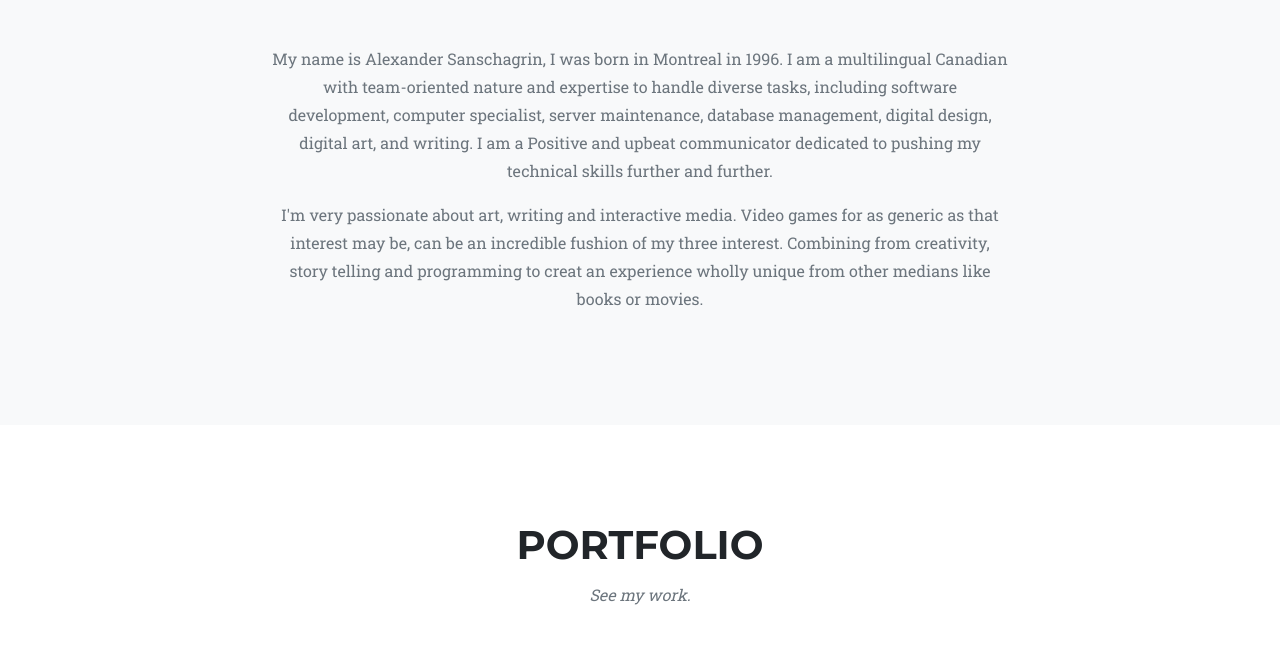
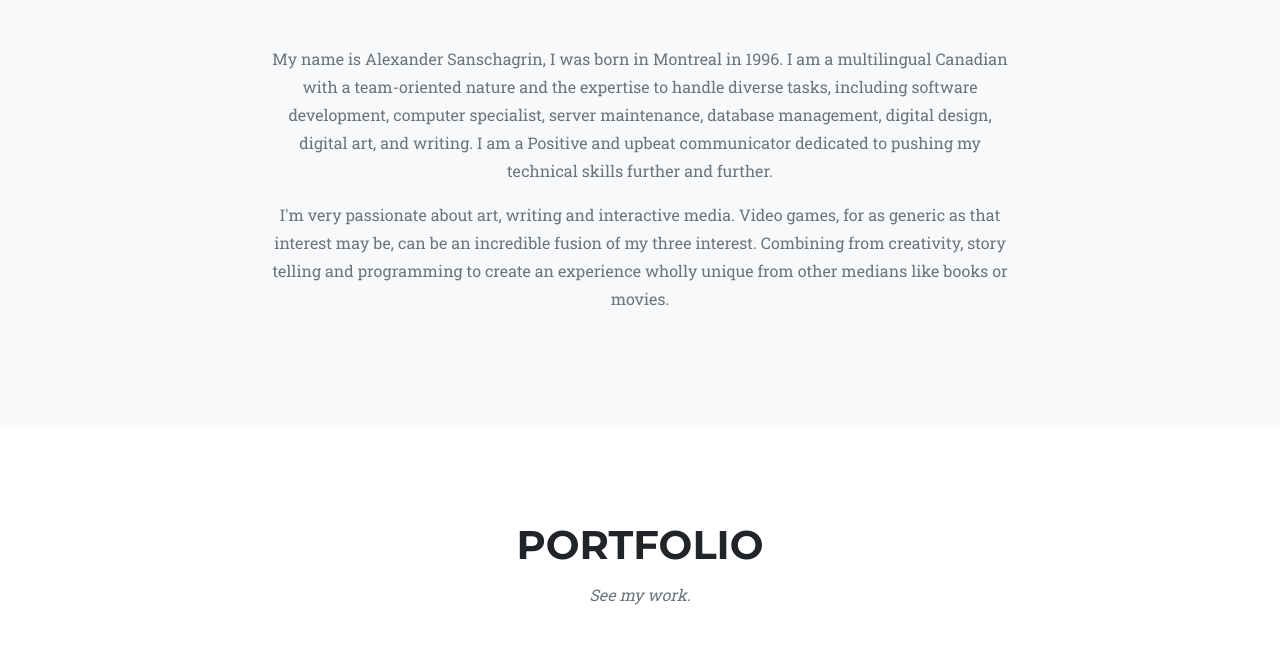
Before and after one commit to AlexanderSanschagrin/alexandersanschagrin.com, a plain HTML site: page index.html in a window 1280 px wide. Shown: the part 1351-1997 px from the top of the page. Drawn offline with nearby package versions, Linux system fonts and the light colour scheme.

Commit message:
Update index.html

```diff
--- a/index.html
+++ b/index.html
@@ -69,8 +69,8 @@
             </div>
             <div class="row">
                 <div class="col-lg-8 mx-auto text-center">
-                    <p class="large text-muted"> My name is Alexander Sanschagrin, I was born in Montreal in 1996. I am a multilingual Canadian with team-oriented nature and expertise to handle diverse tasks, including software development, computer specialist, server maintenance, database management, digital design, digital art, and writing. I am a Positive and upbeat communicator dedicated to pushing my technical skills further and further.</p>
-                    <p class="large text-muted"> I'm very passionate about art, writing and interactive media. Video games for as generic as that interest may be, can be an incredible fushion of my three interest. Combining from creativity, story telling and programming to creat an experience wholly unique from other medians like books or movies.</p>
+                    <p class="large text-muted"> My name is Alexander Sanschagrin, I was born in Montreal in 1996. I am a multilingual Canadian with a team-oriented nature and the expertise to handle diverse tasks, including software development, computer specialist, server maintenance, database management, digital design, digital art, and writing. I am a Positive and upbeat communicator dedicated to pushing my technical skills further and further.</p>
+                    <p class="large text-muted"> I'm very passionate about art, writing and interactive media. Video games, for as generic as that interest may be, can be an incredible fusion of my three interest. Combining from creativity, story telling and programming to create an experience wholly unique from other medians like books or movies.</p>
                 </div>
             </div>
         </div>
```
